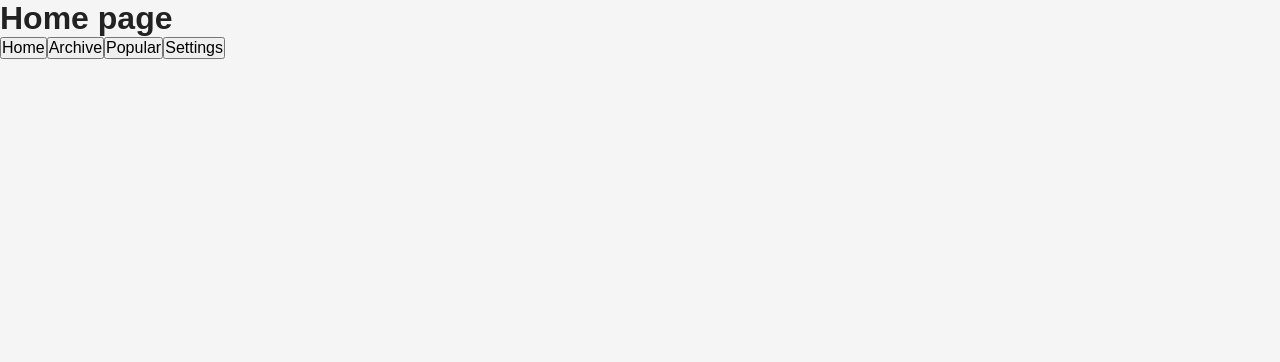
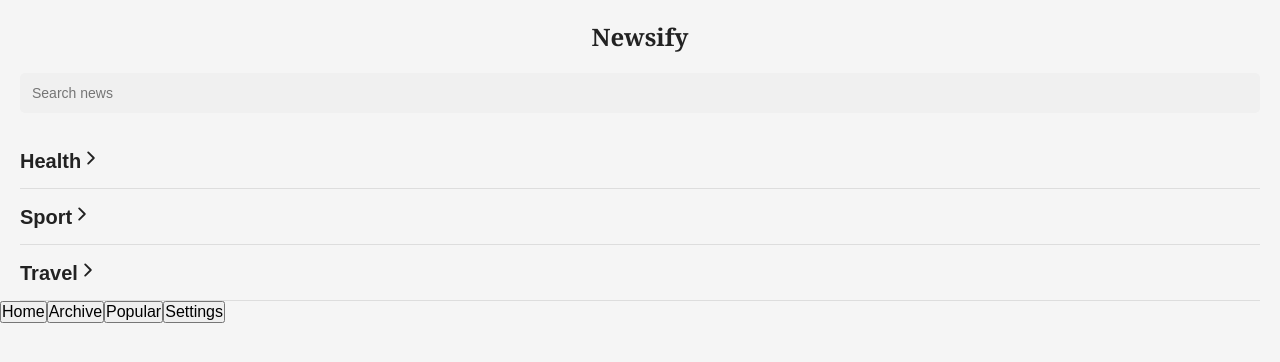
Before and after one commit to simone1608/projekt-Newsify-Simone, a React (Vite) app: page / in a window 1280 px wide. Shown: the top 362 px of the page. Built offline with nearby package versions, Linux system fonts and the light colour scheme.

Commit message:
Add expandable news categories

```diff
--- a/package.json
+++ b/package.json
@@ -11,7 +11,8 @@
   },
   "dependencies": {
     "react": "^19.3.1",
-    "react-dom": "^19.3.1"
+    "react-dom": "^19.3.1",
+    "react-icons": "^5.7.0"
   },
   "devDependencies": {
     "@eslint/js": "^10.0.1",
--- a/src/App.jsx
+++ b/src/App.jsx
@@ -1,4 +1,5 @@
 import { useState } from 'react'
+import Home from './pages/Home'
 import Navigation from './components/Navigation'
 import './App.css'
 
@@ -8,15 +9,13 @@ function App() {
 
   return (
     <>
-      {activePage === 'home' && <h1>Home page</h1>}
-
+      {activePage === 'home' && <Home />}
       {activePage === 'archive' && <h1>Archive page</h1>}
-
       {activePage === 'popular' && <h1>Popular page</h1>}
-
       {activePage === 'settings' && <h1>Settings page</h1>}
 
-      <Navigation activePage={activePage} setActivePage={setActivePage} />
+      <Navigation activePage={activePage} setActivePage={setActivePage}
+      />
     </>
   )
 }
--- /dev/null
+++ b/src/components/Category.jsx
@@ -0,0 +1,15 @@
+import { IoChevronForward } from "react-icons/io5"
+
+export default function Category({ title, children }) {
+    return (
+        <details className="category">
+            <summary className="category__summary">
+                {title}
+                <IoChevronForward className="category__arrow" />
+            </summary>
+            <div className="category__content">
+                {children}
+            </div>
+        </details>
+    )
+}
--- a/src/components/Navigation.jsx
+++ b/src/components/Navigation.jsx
@@ -1,5 +1,3 @@
-import React from 'react'
-
 export default function Navigation({ activePage, setActivePage }) {
     return (
         <nav>
--- /dev/null
+++ b/src/pages/Home.jsx
@@ -0,0 +1,24 @@
+import Category from '../components/Category'
+
+export default function Home() {
+    return (
+        <main className="home">
+            <header className="home__header">
+                <h1>Newsify</h1>
+                <input type="text" name="" id="" placeholder="Search news" />
+            </header>
+
+            <Category title="Health">
+                <p>Health news</p>
+            </Category>
+
+            <Category title="Sport">
+                <p>Sport news</p>
+            </Category>
+
+            <Category title="Travel">
+                <p>Travel news</p>
+            </Category>
+        </main>
+    )
+}
--- /dev/null
+++ b/src/styles/_home.scss
@@ -0,0 +1,50 @@
+.home {
+    &__header {
+        padding: 20px;
+        text-align: center;
+
+        h1 {
+            font-family: Georgia, 'Times New Roman', Times, serif;
+            font-size: 24px;
+        }
+
+        input {
+            width: 100%;
+            padding: 12px;
+            margin-top: 20px;
+            border: none;
+            border-radius: 5px;
+            background-color: #f0f0f0;
+            font-size: 14px;
+        }
+    }
+}
+
+.category {
+    margin: 0 20px;
+    border-bottom: 1.5px solid #ddd;
+
+    &__summary {
+        padding: 15px 0;
+        font-size: 20px;
+        font-weight: bold;
+        cursor: pointer;
+        list-style: none;
+    }
+
+    &__arrow {
+        transition: transform 0.3s ease;
+    }
+
+    &[open] &__arrow {
+        transform: rotate(90deg);
+    }
+
+    &__summary::-webkit-details-marker {
+        display: none;
+    }
+
+    &__content {
+        padding-bottom: 15px;
+    }
+}
--- a/src/styles/main.scss
+++ b/src/styles/main.scss
@@ -1,5 +1,8 @@
+/* #region partials */
 @use 'variables' as *;
+@use 'home';
 
+/* #endregion partials */
 
 /* #region RESETS */
 html {
```
Also changed, not shown: 1 other file (tests, documents, lock files or other folders).
